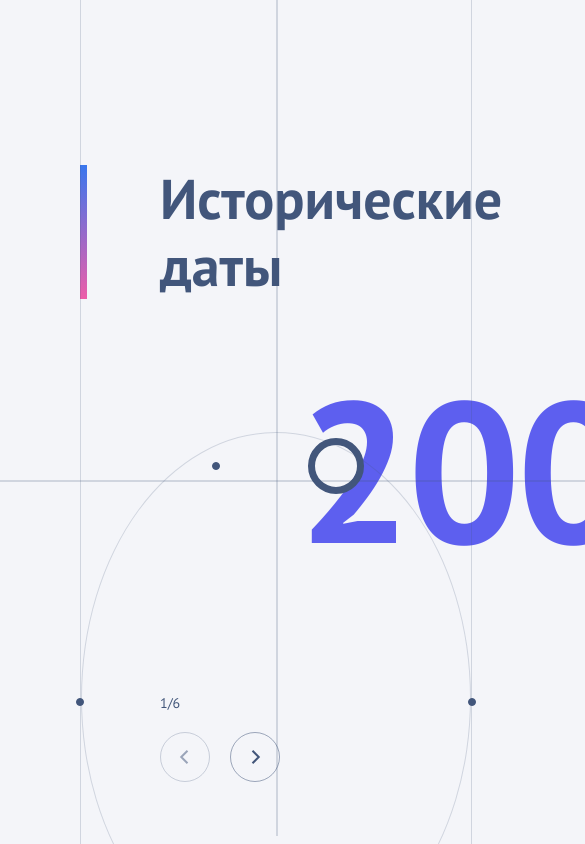
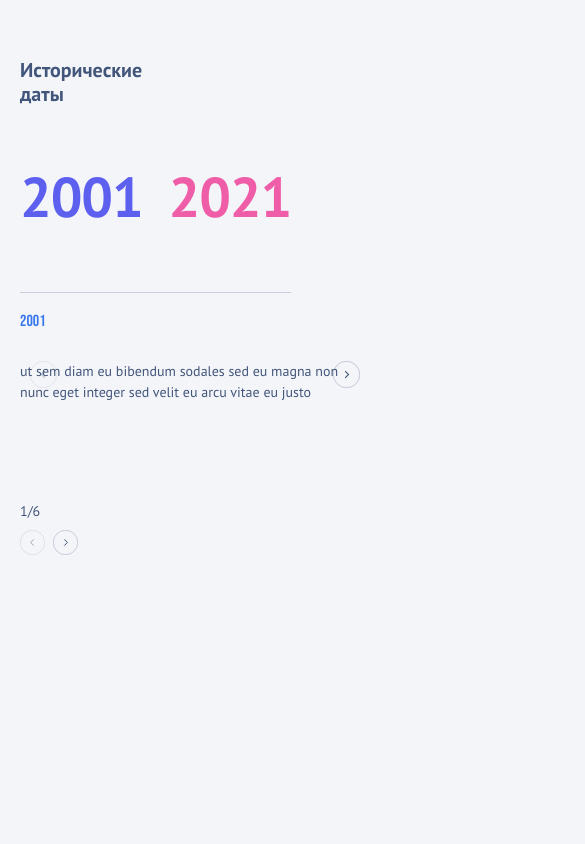
Before and after one commit to jsapro/historical-dates-app, a React app: page / in a window 390 px wide. Shown: the top 844 px of the page, 585 px wide, since content can reach past the window. Built offline with nearby package versions, Linux system fonts and the light colour scheme.

Commit message:
fix adaptivity

```diff
--- a/src/components/App.scss
+++ b/src/components/App.scss
@@ -8,7 +8,7 @@
   margin: auto;
   padding: 0 80px;
 
-  @media all and (max-width: 320px) {
+  @media all and (max-width: 768px) {
     padding: 0 20px;
   }
 }
@@ -32,7 +32,7 @@
   background-color: $transparent;
   margin-left: 80px;
 
-  @media all and (max-width: 320px) {
+  @media all and (max-width: 768px) {
     min-height: 100px;
     margin-left: 0;
   }
@@ -44,7 +44,7 @@
 
 .info {
   display: flex;
-  gap: 397px;
+  gap: clamp(0px, 27vw,397px);
   align-items: center;
   padding: 165px 0 90px 0;
 
@@ -69,9 +69,9 @@
     line-height: 30px;
   }
 
-  @media all and (max-width: 320px) {
+  @media all and (max-width: 768px) {
     display: block;
-    padding: 60px 0 56px 0;
+    padding: 58px 0 54px 0;
 
     &__event-type {
       display: none;
@@ -79,7 +79,7 @@
 
     &__title {
       border-left: none;
-
+      width: 130px;
       font-size: 20px;
       padding: 0 0 0 0;
     }
@@ -88,13 +88,13 @@
 
 .span {
   text-align: center;
-  font-size: 200px;
+  font-size: clamp(56px, 12vw, 200px);
   font-style: normal;
   font-weight: 700;
   line-height: 160px;
   letter-spacing: -4px;
 
-  @media all and (max-width: 320px) {
+  @media all and (max-width: 768px) {
     display: inline-block;
     font-size: 56px;
     line-height: normal;
@@ -107,7 +107,7 @@
   color: $iris-100;
   padding-left: 218px;
 
-  @media all and (max-width: 320px) {
+  @media all and (max-width: 768px) {
     padding: 0 0 60px 0;
   }
 }
@@ -116,7 +116,7 @@
   color: $fuschia-100;
   padding-left: 93px;
 
-  @media all and (max-width: 320px) {
-    padding: 0 0 60px 20px;
+  @media all and (max-width: 768px) {
+    padding: 0 0 60px 26px;
   }
 }
--- a/src/components/App.tsx
+++ b/src/components/App.tsx
@@ -14,11 +14,11 @@ const App = () => {
   const swiperContainerRef = useRef(null);
   const [slideNumber, setSlideNumber] = useState(0);
   const [fraction, setFraction] = useState(`1/${historicalDates.length}`);
-  const [isMobileMode, setIsMobileMode] = useState(window.innerWidth <= 320);
+  const [isMobileMode, setIsMobileMode] = useState(window.innerWidth <= 480);
   const [width, setWidth] = useState(window.innerWidth);
 
   const onResize = () => {
-    setIsMobileMode(window.innerWidth <= 320);
+    setIsMobileMode(window.innerWidth <= 480);
     setWidth(window.innerWidth);
   };
 
--- a/src/components/Circle/Circle.scss
+++ b/src/components/Circle/Circle.scss
@@ -12,7 +12,7 @@
   border-bottom: none;
   border-top: none;
 
-  @media all and (max-width: 320px) {
+  @media all and (max-width: 768px) {
     display: none;
   }
 }
@@ -60,10 +60,10 @@
     transform: scale(7);
     background-color: $transparent;
   }
-}
 
-.point:hover {
-  transform: scale(7);
+  &:hover {
+    transform: scale(7);
+  }
 }
 
 .point_1 {
--- a/src/components/InnerSwiper/InnerSwiper.scss
+++ b/src/components/InnerSwiper/InnerSwiper.scss
@@ -12,8 +12,9 @@
     text-transform: uppercase;
     align-self: start;
 
-    @media all and (max-width: 320px) {
+    @media all and (max-width: 768px) {
       font-size: 16px;
+      margin-top: 19px;
     }
   }
 
@@ -25,7 +26,7 @@
     text-align: left;
     align-self: start;
 
-    @media all and (max-width: 320px) {
+    @media all and (max-width: 768px) {
       line-height: 30px;
       font-size: 14px;
       line-height: 145%;
--- a/src/components/SwiperNavButton/SwiperNavButton.scss
+++ b/src/components/SwiperNavButton/SwiperNavButton.scss
@@ -37,19 +37,19 @@
   opacity: 0.5;
 }
 
-@media all and (max-width: 320px) {
+@media all and (max-width: 768px) {
   .navigation {
-    padding: 5px 0 13px 0;
+    padding: 46px 0 13px 0;
     background-color: $transparent;
 
     &__btn {
       width: 25px;
       height: 25px;
       margin-top: 10px;
-    }
 
-    &_type_right {
-      margin-left: 8px;
+      &_type_right {
+        margin-left: 8px;
+      }
     }
   }
 }
```
